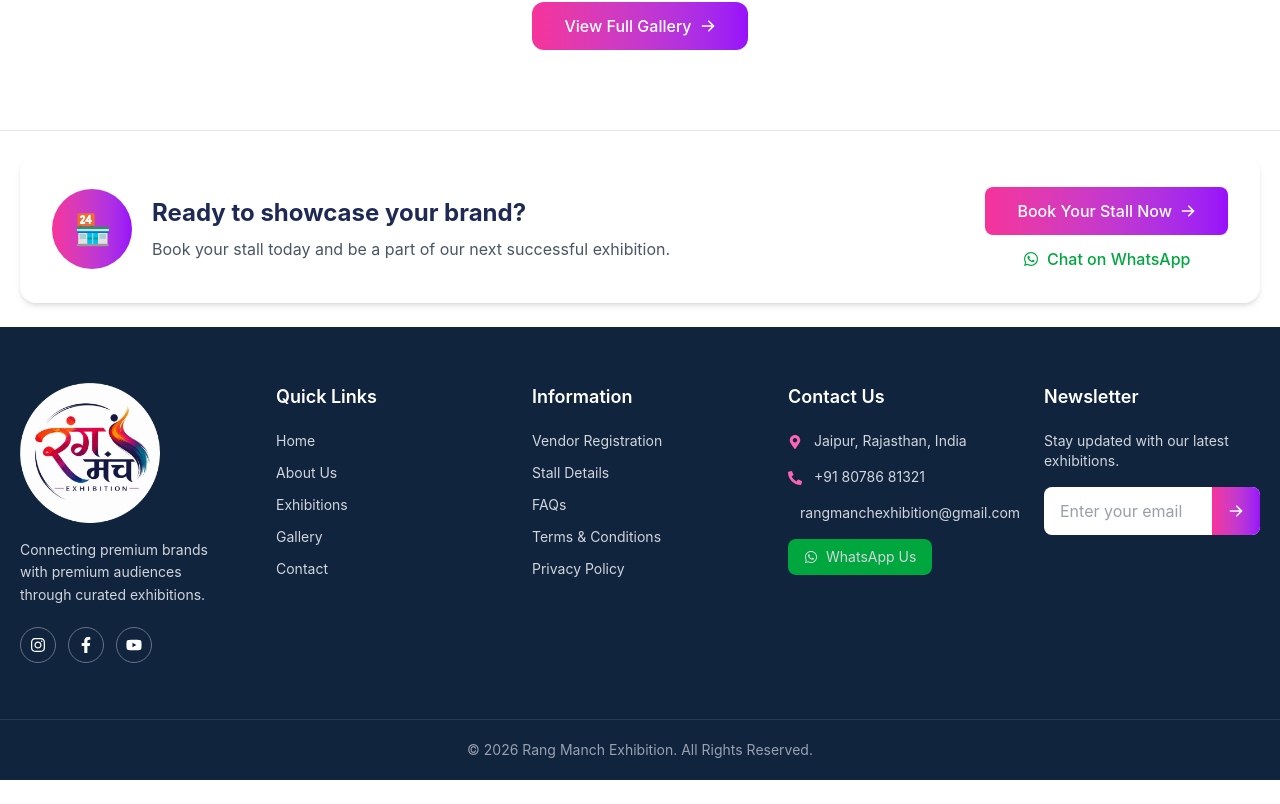
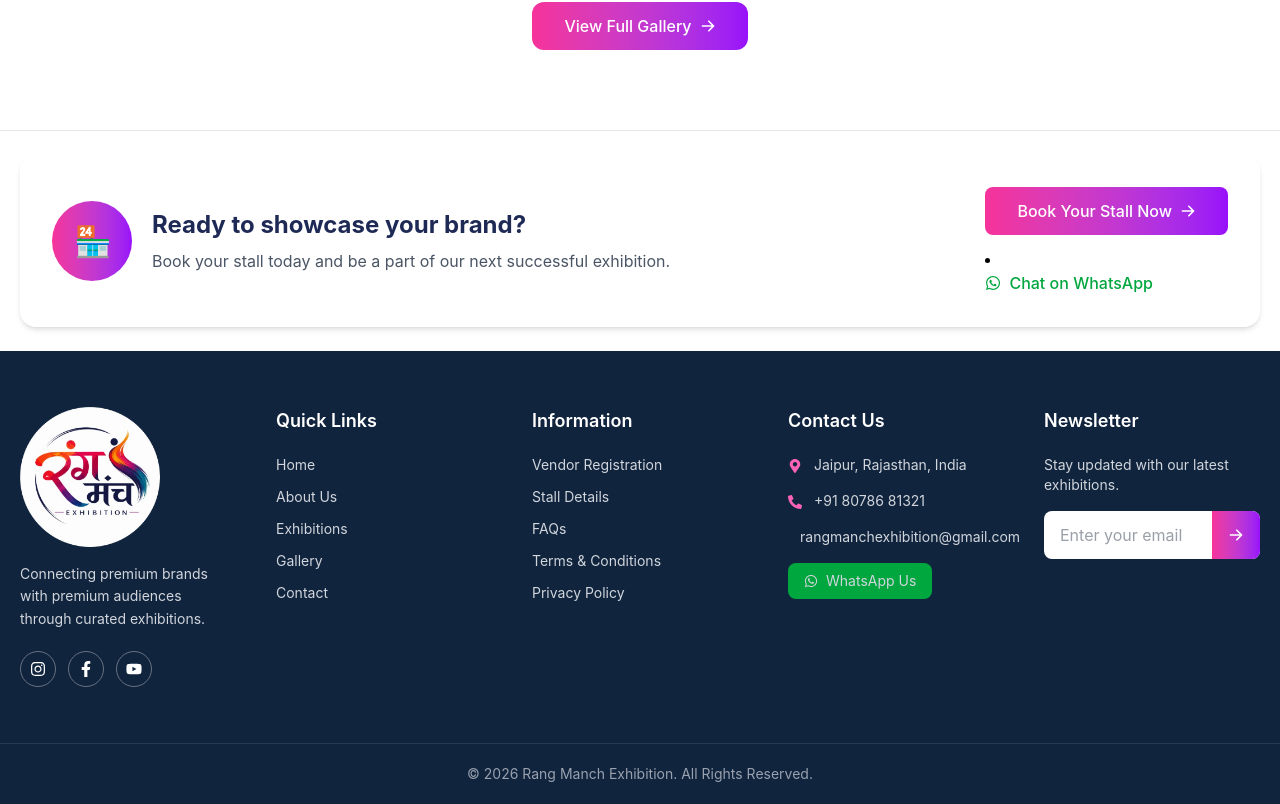
Before and after one commit to devspark-2501/RangManch-Website, a Next.js app in the folder front-end/: page / in a window 1280 px wide. Shown: the part 2475-3279 px from the top of the page. Before the commit the page ends 3255 px from the top, so only its background shows below. Built offline with nearby package versions, Linux system fonts and the light colour scheme; no server answers.

Commit message:
Whatsapp no. 'now opens chat'

```diff
--- a/front-end/app/Component/SectionOne/Footer.jsx
+++ b/front-end/app/Component/SectionOne/Footer.jsx
@@ -53,10 +53,18 @@ export default function Footer() {
               </button>
             </Link>
 
+             <li>
+                <a
+                  href="https://wa.me/918078681321"
+                  target="_blank"
+                  rel="noopener noreferrer"
+                >
                   <button className="flex items-center justify-center gap-2 text-green-600 font-medium">
                     <FaWhatsapp />
                     Chat on WhatsApp
                   </button>
+                </a>
+              </li>
 
             </div>
 
@@ -167,10 +175,16 @@ export default function Footer() {
                 </li>
 
                 <li>
+                  <a
+                    href="https://wa.me/918078681321"
+                    target="_blank"
+                    rel="noopener noreferrer"
+                  >
                     <button className="mt-2 px-4 py-2 bg-green-600 rounded-lg flex items-center gap-2 hover:bg-green-700 transition">
                       <FaWhatsapp />
                       WhatsApp Us
                     </button>
+                  </a>
                 </li>
 
               </ul>
```
Lines whose indentation alone changed are shown as unchanged.
